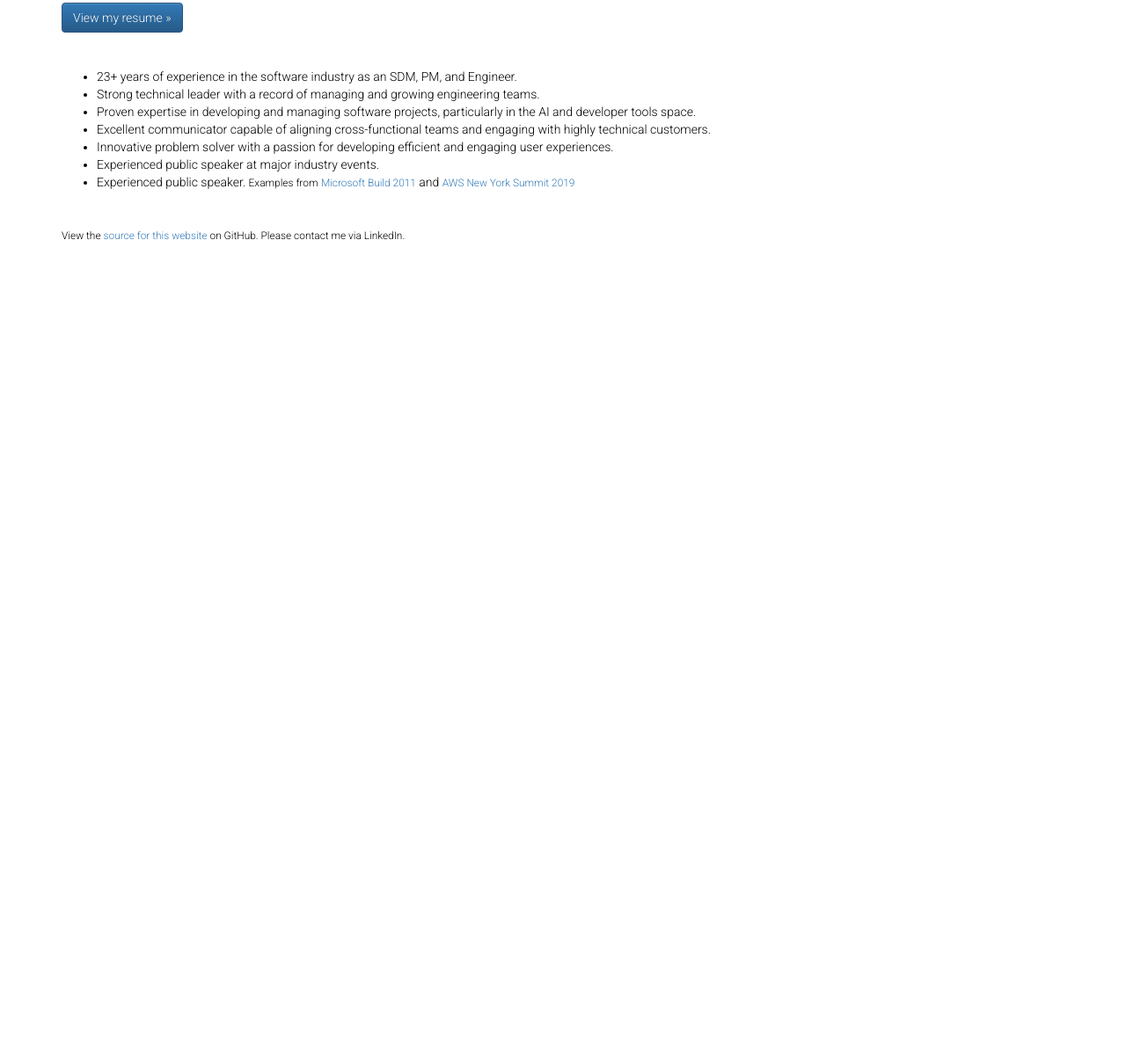
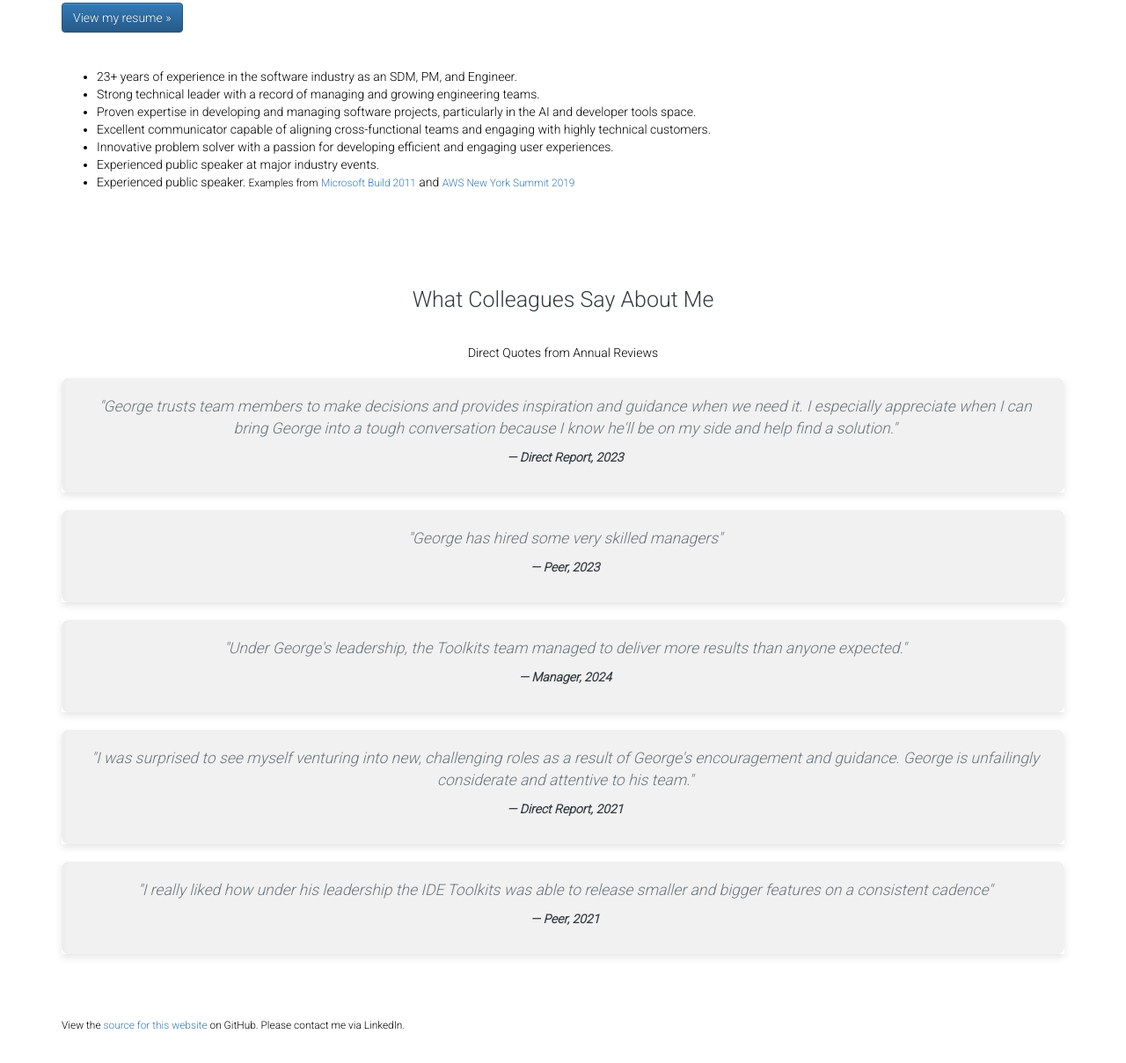
Before and after one commit to george-holt/george-holt.github.io, a plain HTML site: page index.html in a window 1280 px wide. Shown: the part 667-1876 px from the top of the page at 88% size. Before the commit the page ends 984 px from the top, so only its background shows below. Drawn offline with nearby package versions, Linux system fonts and the light colour scheme.

Commit message:
adding quotes from colleagues and title change

```diff
--- a/css/custom.css
+++ b/css/custom.css
@@ -8,3 +8,41 @@ body {
     padding-top: 70px;
     padding-bottom: 30px;
 }
+
+#testimonials {
+    padding: 50px 0;
+  }
+
+  #testimonials h2 {
+    font-size: 2.5rem;
+    color: #343a40;
+    margin-bottom: 40px;
+  }
+
+  .card {
+    border: none;
+    background-color: #ffffff;
+    box-shadow: 0 4px 8px rgba(0, 0, 0, 0.1); /* Soft shadow for depth */
+    transition: transform 0.2s ease-in-out;
+  }
+
+  .card:hover {
+    transform: translateY(-5px); /* Subtle hover effect */
+  }
+
+  .blockquote {
+    margin-top: 20px;
+    font-style: italic;
+    color: #6c757d;
+    background-color: #f1f1f1; /* Light gray background for each quote */
+    padding: 20px; /* Add padding inside the quote */
+    border-radius: 8px; /* Rounded corners */
+    /*margin-bottom: 0; /* Remove extra spacing at bottom of blockquote */
+  }
+
+  .blockquote-footer {
+    font-weight: bold;
+    color: #343a40;
+    margin-top: 10px;
+    margin-bottom: 10px;
+  }
--- a/index.html
+++ b/index.html
@@ -82,7 +82,7 @@
 
     <div class="container">
       <h1>George Holt</h1>
-      <h3>Software Engineering Director</h3>
+      <h3>Principal Engineering Manager</h3>
 
       <p>
         <img class="img-responsive" src="img/George Holt small.png" alt="picture of George Holt" />
@@ -125,19 +125,59 @@
           >
           and
           <a href="https://www.youtube.com/watch?v=9Wl1b3LNTEc" rel="noopener noreferrer" target="_blank" aria-label="AWS New York Summit 2019"
-            ><small>AWS New York Summit 2019</small></a
-          >
+            ><small>AWS New York Summit 2019</small></a>
         </li>
       </ul>
       <p>&nbsp;</p>
-      <p>
-        <small
-          >View the
-          <a target="_blank" rel="noopener noreferrer" href="https://github.com/george-holt/resume-website/">source for this website</a>
-          on GitHub. Please contact me via LinkedIn.</small
-        >
-      </p>
     </div>
+    <section id="testimonials">
+      <div class="container">
+        <h2 class="text-center">What Colleagues Say About Me</h2>
+        <h5 class="text-center">Direct Quotes from Annual Reviews</h5>
+        <div class="card text-center">
+          <blockquote class="blockquote">
+            <p>"George trusts team members to make decisions and provides inspiration and
+              guidance when we need it. I especially appreciate when I can bring George into
+              a tough conversation because I know he'll be on my side and help find a solution."</p>
+            <footer class="blockquote-footer">Direct Report, 2023</footer>
+          </blockquote>
+        </div>
+        <div class="card text-center">
+          <blockquote class="blockquote">
+            <p>"George has hired some very skilled managers"</p>
+            <footer class="blockquote-footer">Peer, 2023</footer>
+          </blockquote>
+        </div>
+        <div class="card text-center">
+          <blockquote class="blockquote">
+            <p>"Under George's leadership, the Toolkits team managed to deliver more results than anyone expected."</p>
+            <footer class="blockquote-footer">Manager, 2024</footer>
+          </blockquote>
+        </div>
+        <div class="card text-center">
+          <blockquote class="blockquote">
+            <p>"I was surprised to see myself venturing into new, challenging roles as a result of George's encouragement and guidance. George is unfailingly considerate and attentive to his team."</p>
+            <footer class="blockquote-footer">Direct Report, 2021</footer>
+          </blockquote>
+        </div>
+        <div class="card text-center">
+          <blockquote class="blockquote">
+            <p>"I really liked how under his leadership the IDE Toolkits was able to release smaller and bigger features on a consistent cadence"</p>
+            <footer class="blockquote-footer">Peer, 2021</footer>
+          </blockquote>
+        </div>
+      </div>
+    </section>
+    <section>
+      <div class="container">
+        <p>
+          <small
+            >View the
+            <a target="_blank" rel="noopener noreferrer" href="https://github.com/george-holt/resume-website/">source for this website</a>
+            on GitHub. Please contact me via LinkedIn.</small>
+        </p>
+      </div>
+    </section>
     <!-- /container -->
 
     <!-- Bootstrap core JavaScript
```
